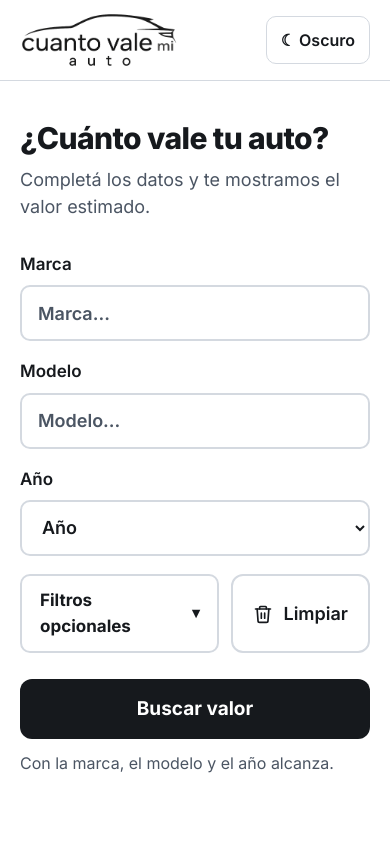
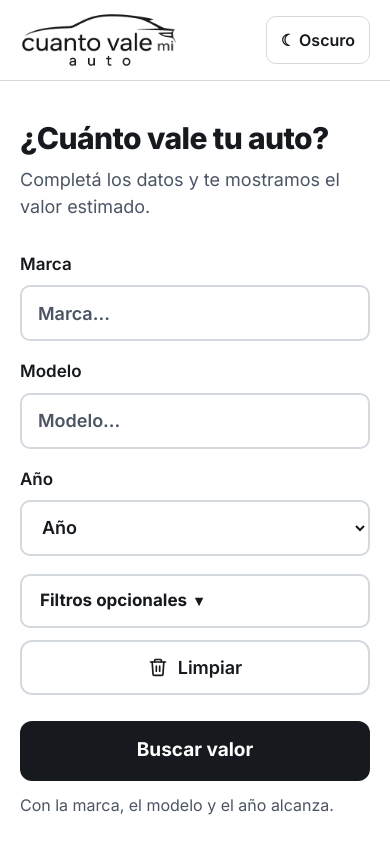
Before and after one commit to francopolesel/cuanto-vale-mi-auto, a React (Vite) app in the folder frontend/: page / in a window 390 px wide. Shown: the top 844 px of the page. Built offline with nearby package versions, Linux system fonts and the light colour scheme.

Commit message:
fix: filtros y limpiar apilados en mobile

```diff
--- a/frontend/src/styles.css
+++ b/frontend/src/styles.css
@@ -333,12 +333,20 @@ details.filters { margin-top: 4px; }
 .tools-row {
   grid-column: 1 / -1;
   display: flex;
+  flex-direction: column;
   gap: 12px;
   align-items: stretch;
 }
-.tools-row details.filters { flex: 1; margin-top: 0; }
+.tools-row details.filters { margin-top: 0; }
 .tools-row details.filters summary { width: 100%; height: 100%; }
 .tools-row .filters-body { margin-top: 12px; }
+.tools-row .btn-clean { width: 100%; }
+
+@media (min-width: 720px) {
+  .tools-row { flex-direction: row; align-items: stretch; }
+  .tools-row details.filters { flex: 1; }
+  .tools-row .btn-clean { width: auto; }
+}
 .btn-clean { min-height: 52px; white-space: nowrap; }
 details.filters summary {
   display: inline-flex;
```
